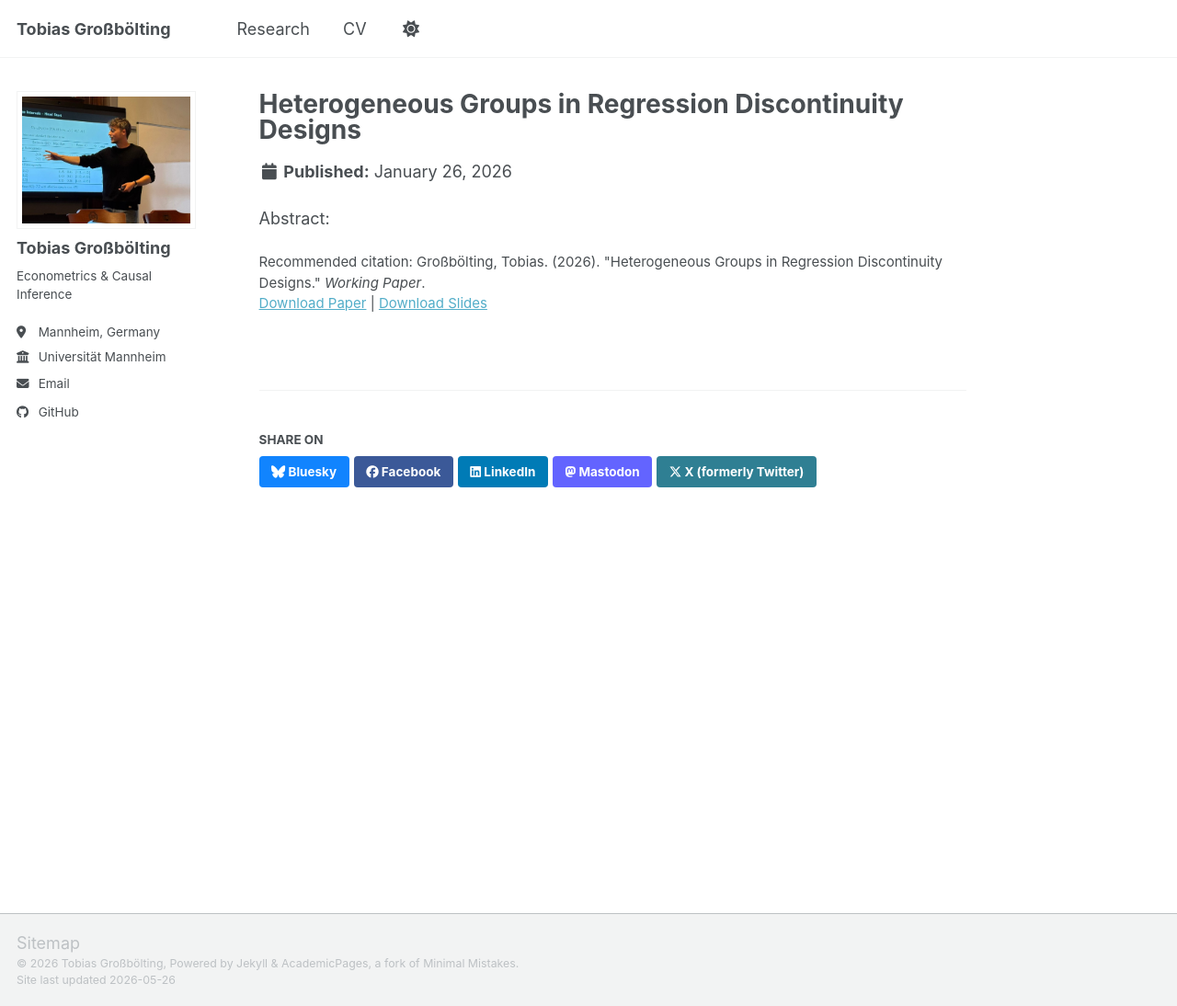
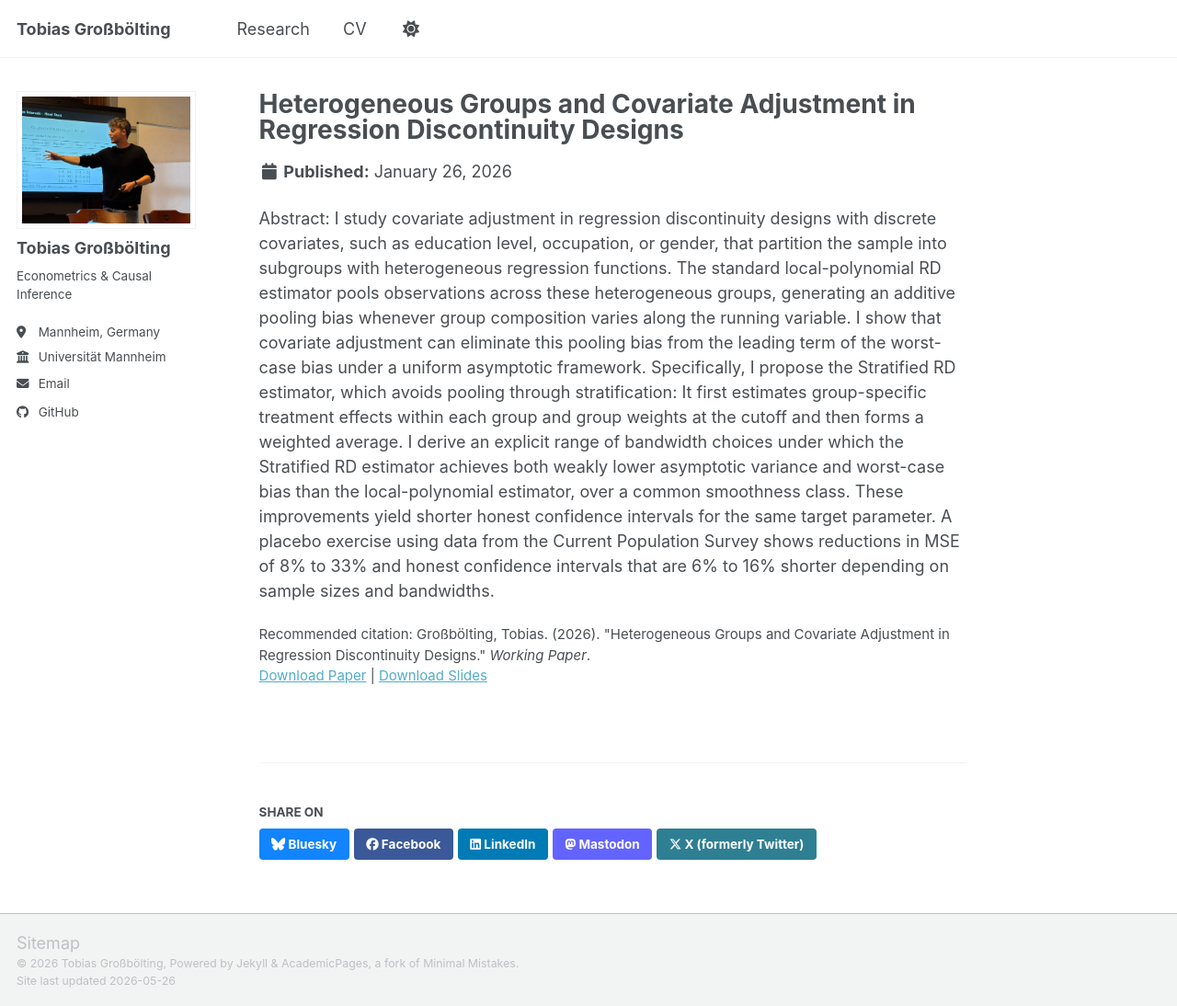
Before and after one commit to tgrossboelting/tgrossboelting.github.io, a Jekyll site: the page built from _publications/2026_01_26_heterogeneous_groups_in_RDDs.md, in a window 1280 px wide and 1094 px high. Shown: the whole window at 92% size. Built offline with Jekyll 4.4.1, drawn with Linux system fonts in a browser that asks for light colours; a script bundle is joined from its source files by our own code; library files that are not in the unit come from our copies.

Commit message:
Update title and add abstract for Heterogeneous Groups paper

```diff
--- a/_publications/2026_01_26_heterogeneous_groups_in_RDDs.md
+++ b/_publications/2026_01_26_heterogeneous_groups_in_RDDs.md
@@ -1,5 +1,5 @@
 ---
-title: "Heterogeneous Groups in Regression Discontinuity Designs"
+title: "Heterogeneous Groups and Covariate Adjustment in Regression Discontinuity Designs"
 collection: publications
 category: working
 permalink: /2026_01_26_heterogeneous_groups_in_RDDs
@@ -10,6 +10,20 @@ date: 2026-01-26
 slidesurl: 'https://academicpages.github.io/files/slides1.pdf'
 paperurl: 'https://academicpages.github.io/files/paper1.pdf'
 # bibtexurl: 'https://academicpages.github.io/files/bibtex1.bib'
-citation: 'Großbölting, Tobias. (2026). &quot;Heterogeneous Groups in Regression Discontinuity Designs.&quot; <i>Working Paper</i>.'
+citation: 'Großbölting, Tobias. (2026). &quot;Heterogeneous Groups and Covariate Adjustment in Regression Discontinuity Designs.&quot; <i>Working Paper</i>.'
 ---
-Abstract:
+Abstract: I study covariate adjustment in regression discontinuity designs with discrete covariates,
+such as education level, occupation, or gender, that partition the sample into subgroups with
+heterogeneous regression functions. The standard local-polynomial RD estimator pools observations
+across these heterogeneous groups, generating an additive pooling bias whenever group
+composition varies along the running variable. I show that covariate adjustment can eliminate
+this pooling bias from the leading term of the worst-case bias under a uniform asymptotic
+framework. Specifically, I propose the Stratified RD estimator, which avoids pooling through
+stratification: It first estimates group-specific treatment effects within each group and group
+weights at the cutoff and then forms a weighted average. I derive an explicit range of bandwidth
+choices under which the Stratified RD estimator achieves both weakly lower asymptotic variance
+and worst-case bias than the local-polynomial estimator, over a common smoothness class. These
+improvements yield shorter honest confidence intervals for the same target parameter. A placebo
+exercise using data from the Current Population Survey shows reductions in MSE of 8% to
+33% and honest confidence intervals that are 6% to 16% shorter depending on sample sizes and
+bandwidths.
```
